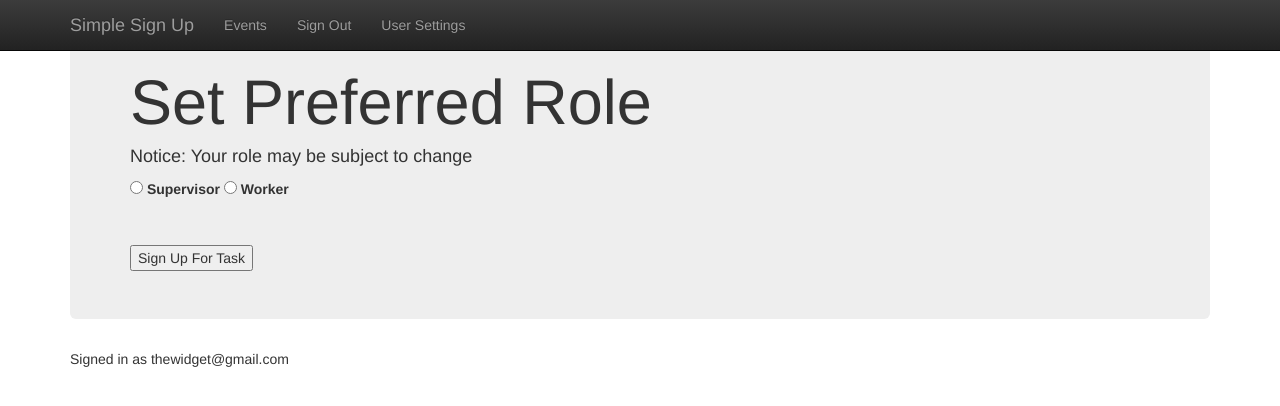
After one commit to the-widget/simple-sign-up, a Rails app: page /events/2/tasks/1/set_role in a window 1280 px wide. The commit adds this page. Shown: the top 406 px of the page. Run offline with Rails 7, Linux system fonts and the light colour scheme; a user stored in the database is signed in; data comes from the database, SQL or seed files in the repository; both versions use the stored data as it was after the commit; some libraries are stand-ins or nearby versions.

Commit message:
added task_role to join table

```diff
--- a/app/controllers/tasks_controller.rb
+++ b/app/controllers/tasks_controller.rb
@@ -15,8 +15,12 @@ class TasksController < ApplicationController
     if !@task.save
       render 'new'
     else
-      redirect_to event_path(@event)
+      redirect_to event_task_path(@event, @task)
     end
+  end
+
+  def set_role
+    @task = task
   end
 
   def destroy
@@ -40,10 +44,12 @@ class TasksController < ApplicationController
   end
 
   def sign_up
+    @task = task
+    set_event
     task.users << current_user unless task.users.include?(current_user)
-    set_event
+    UserTask.last.update(task_role: params['user']['task_role'])
     flash[:notice] = "Successfully added you to this task."
-    redirect_to event_path(@event)
+    redirect_to event_task_path(@event, @task)
   end
 
   def task
@@ -60,4 +66,6 @@ class TasksController < ApplicationController
     @event = Event.find(params[:event_id])
   end
 
+
+
 end
--- a/app/helpers/application_helper.rb
+++ b/app/helpers/application_helper.rb
@@ -22,6 +22,10 @@ module ApplicationHelper
     @task.users.all.count == @task.workers_required ? "class=text-success" : "class=text-danger"
   end
 
+  def user_task_role(user)
+    UserTask.find_by(user_id: user.id, task_id: @task.id).task_role
+  end
+
 
 
 end
--- a/app/models/user_task.rb
+++ b/app/models/user_task.rb
@@ -1,8 +1,8 @@
 class UserTask < ActiveRecord::Base
-  # add extra attributes
   belongs_to :user
   belongs_to :task
 
 
 
+
 end
--- /dev/null
+++ b/app/views/tasks/set_role.html.erb
@@ -0,0 +1,15 @@
+<h1>Set Preferred Role</h1>
+<h4>Notice: Your role may be subject to change</h4>
+<%= form_for(@task, url: event_task_path, :method => :patch) do |f| %>
+
+<div class="field">
+    <input id="task_role_supervisor" name="user[task_role]" type="radio" value="supervisor">
+    <label for="task_role_supervisor">Supervisor</label>
+    <input id="task_role_worker" name="user[task_role]" type="radio" value="worker">
+    <label for="task_role_worker">Worker</label><hr>
+</div>
+
+<div class="actions">
+    <%= f.submit "Sign Up For Task" %>
+  </div>
+<% end %>
--- a/app/views/tasks/show.html.erb
+++ b/app/views/tasks/show.html.erb
@@ -4,7 +4,7 @@
     <%= link_to("Delete Task", event_task_path, :method => :delete, data: {:confirm => "Are you sure you want to  delete this task?"}) %> |
     <%= link_to("Edit Task", edit_event_task_path) if organizer_permissions? %>
   <% elsif current_user.member? && @task.positions_available > 0 %>
-    <button><%= link_to("Sign Up For This Task", event_task_path, :method => :patch) %></button>
+    <button><%= link_to("Sign Up For This Task", set_task_role_path) %></button>
   <% else %>
     <strong class="text-success"><h3>All Positions Taken</h3></strong>
   <% end %>
@@ -14,7 +14,7 @@
 <strong>Time Slot:</strong> <%= @task.start_time %> - <%= @task.end_time %> <br /> <br>
 <strong <%=task_styling%>>Participants: <%= @task.users.all.count %> / <%= @task.workers_required %> </strong> <br />
 <% @users.each do |user| %>
-  <%= user.email %> <br>
+  <%= user.email %>  <strong><%= "- " + user_task_role(user).capitalize if user_task_role(user) == "supervisor" %></strong><br>
 <% end %>
 
 <hr>
--- a/config/routes.rb
+++ b/config/routes.rb
@@ -4,6 +4,7 @@ Rails.application.routes.draw do
   resources :events do
     resources :tasks
   end
+  get '/events/:event_id/tasks/:id/set_role' => 'tasks#set_role', as: :set_task_role
 
   root to: "home#index"
   # The priority is based upon order of creation: first created -> highest priority.
--- /dev/null
+++ b/db/migrate/20160607210952_add_task_role_to_user_task.rb
@@ -0,0 +1,5 @@
+class AddTaskRoleToUserTask < ActiveRecord::Migration
+  def change
+    add_column :user_tasks, :task_role, :string, :default => "worker"
+  end
+end
```
Also changed, not shown: db/development.sqlite3, db/schema.rb.
